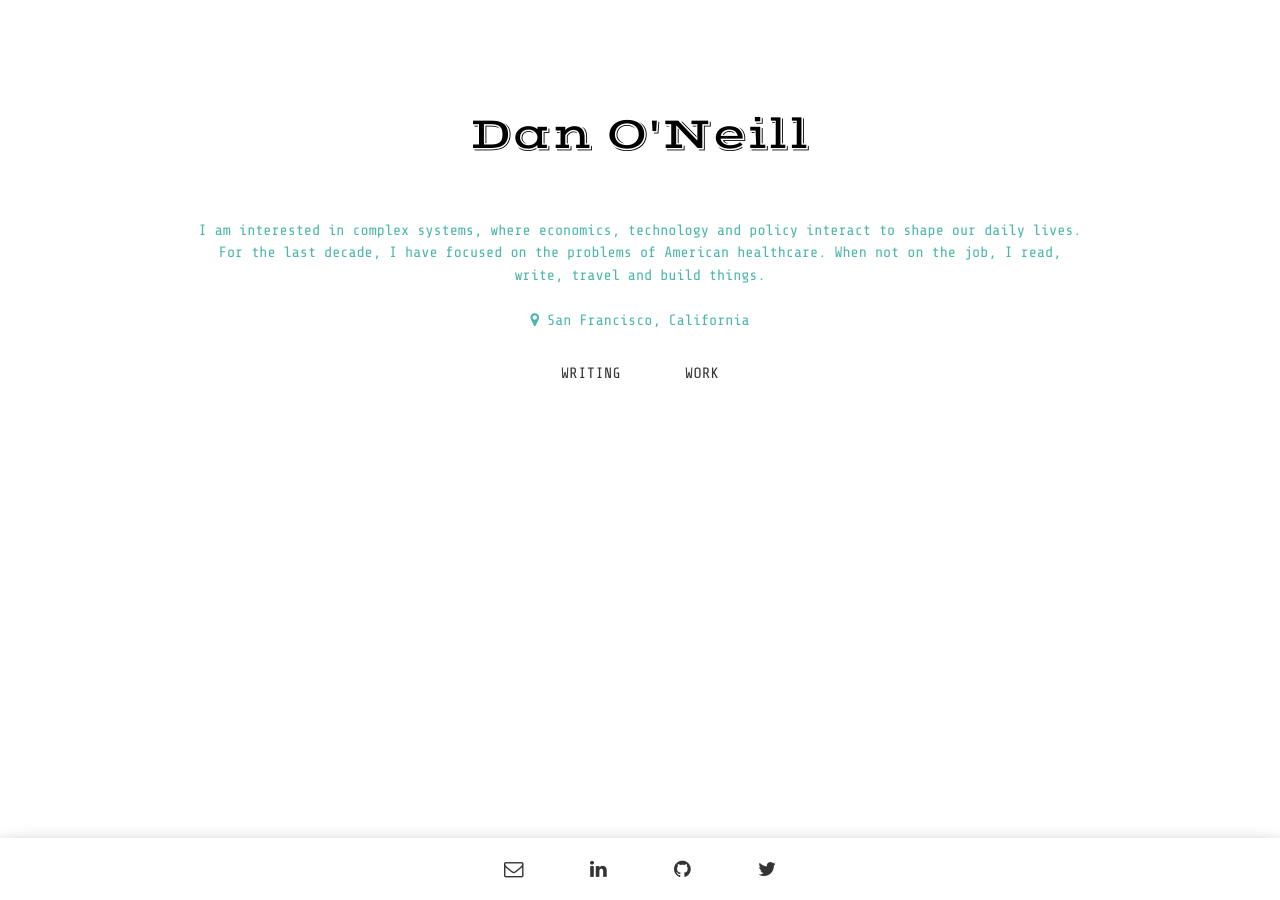
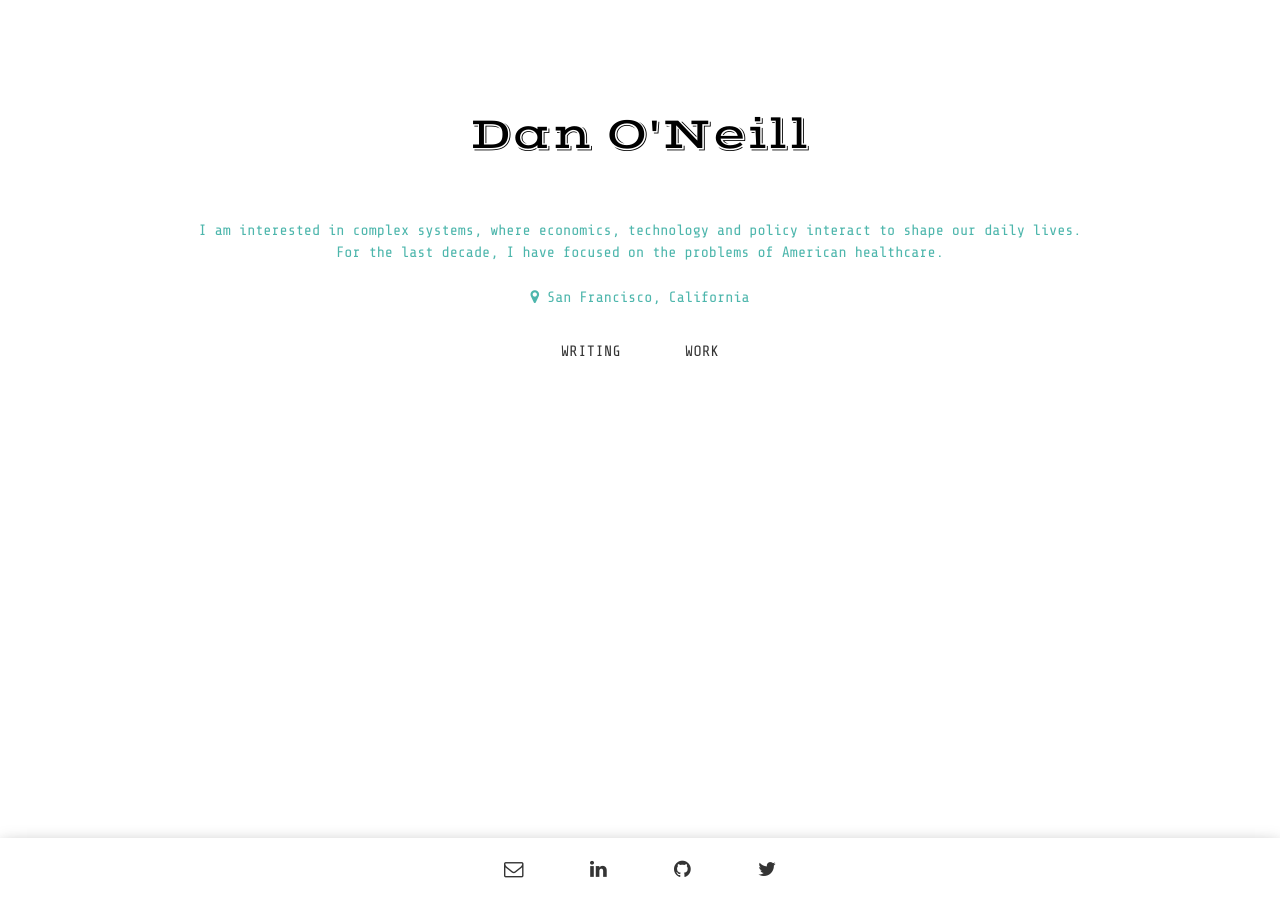
Before and after one commit to danielponeill/danielponeill.github.io, a Jekyll site: the page built from index.html, in a window 1280 px wide. Built offline with Jekyll 4.4.1, drawn with Linux system fonts in a browser that asks for light colours; some web fonts are replaced.

Commit message:
Update _config.yml

```diff
--- a/_config.yml
+++ b/_config.yml
@@ -1,6 +1,6 @@
 title: "Dan O'Neill"
 description: "Personal website of Daniel P. O'Neill, digital health executive and health policy fellow.  Home for my occasional brainstorms."
-about: "I am interested in complex systems, where economics, technology and policy interact to shape our daily lives.  For the last decade, I have focused on the problems of American healthcare.  When not on the job, I read, write, travel and build things."
+about: "I am interested in complex systems, where economics, technology and policy interact to shape our daily lives.  For the last decade, I have focused on the problems of American healthcare."
 location: "San Francisco, California"
 email: dan@dponeill.com
 baseurl: ""
```
